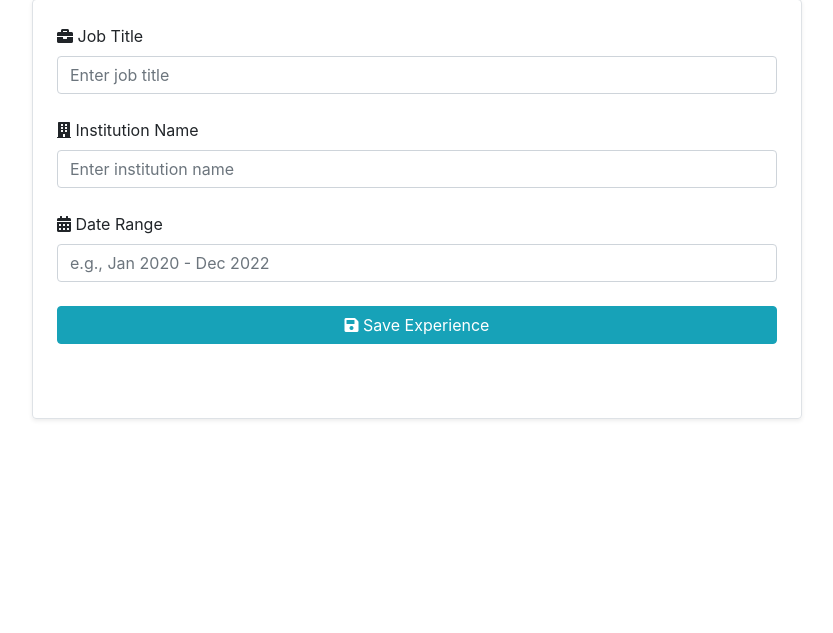
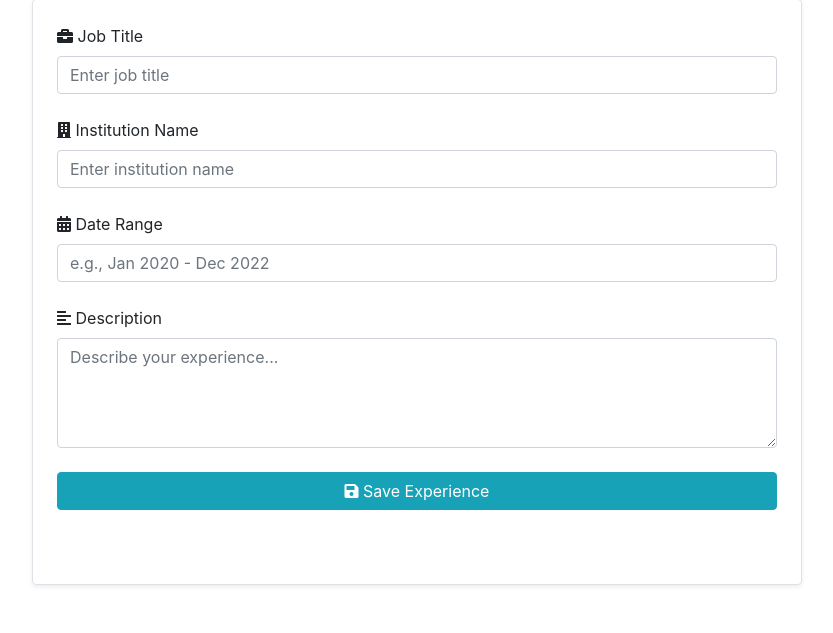
Before and after one commit to Izzeddin-Samara/Fitness_Track, a Django app: template app/templates/experience_form.html in a window 1280 px wide. Shown: the part 167-800 px from the top of the page, without its empty margins (223-1056 px from the left). Run offline with Django 3.2, Linux system fonts and the light colour scheme; the template is opened without the code that fills it, so the values that code supplies are empty; some libraries are stand-ins or nearby versions.

Commit message:
Add description field to 'Add experience' form

```diff
--- a/app/templates/experience_form.html
+++ b/app/templates/experience_form.html
@@ -62,6 +62,12 @@
                         <div class="invalid-feedback">Please enter a date range.</div>
                     </div>
 
+                    <div class="form-group">
+                        <label for="description"><i class="fas fa-align-left"></i> Description</label>
+                        <textarea class="form-control" id="description" name="description" rows="4" placeholder="Describe your experience..." required></textarea>
+                        <div class="invalid-feedback">Please provide a description.</div>
+                    </div>
+
                     <button type="submit" class="btn btn-info btn-block"><i class="fas fa-save"></i> Save Experience</button>
                 </form>
             </div>
```
